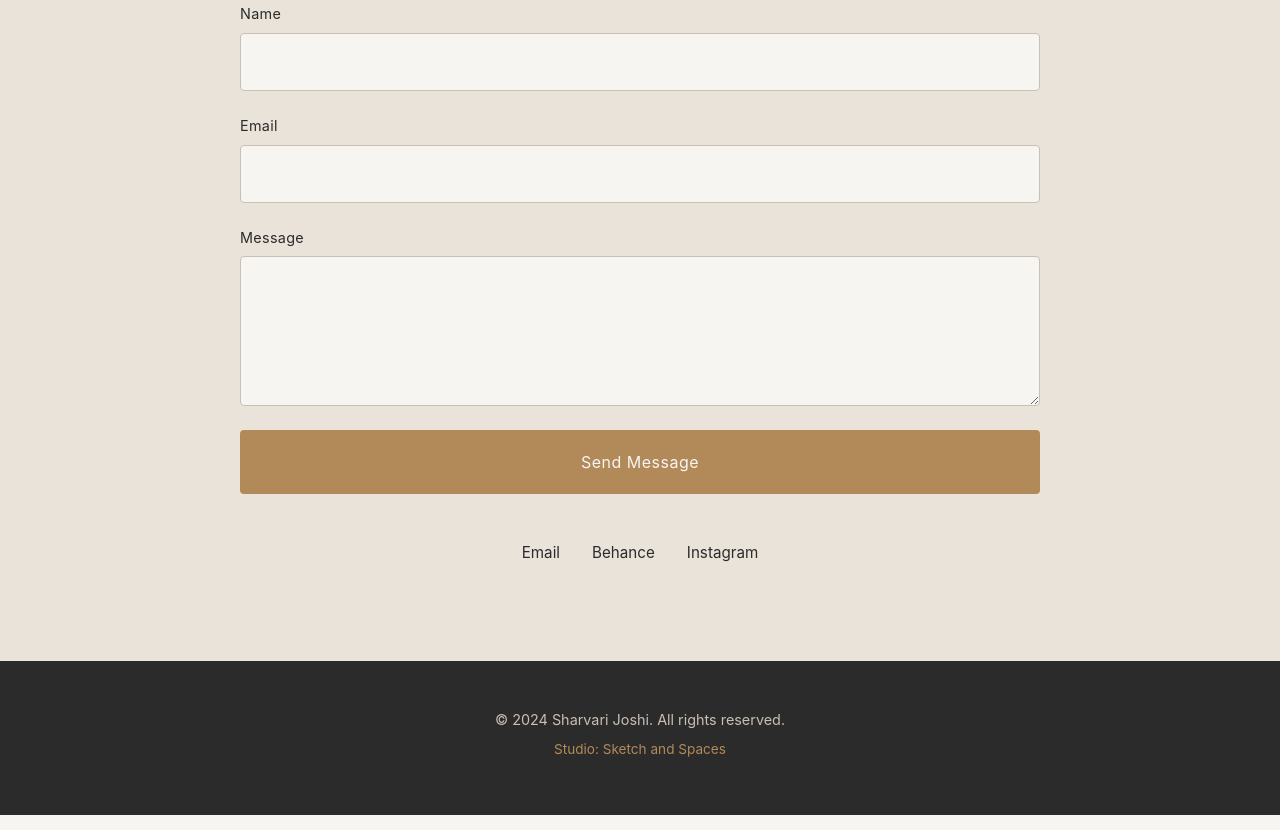
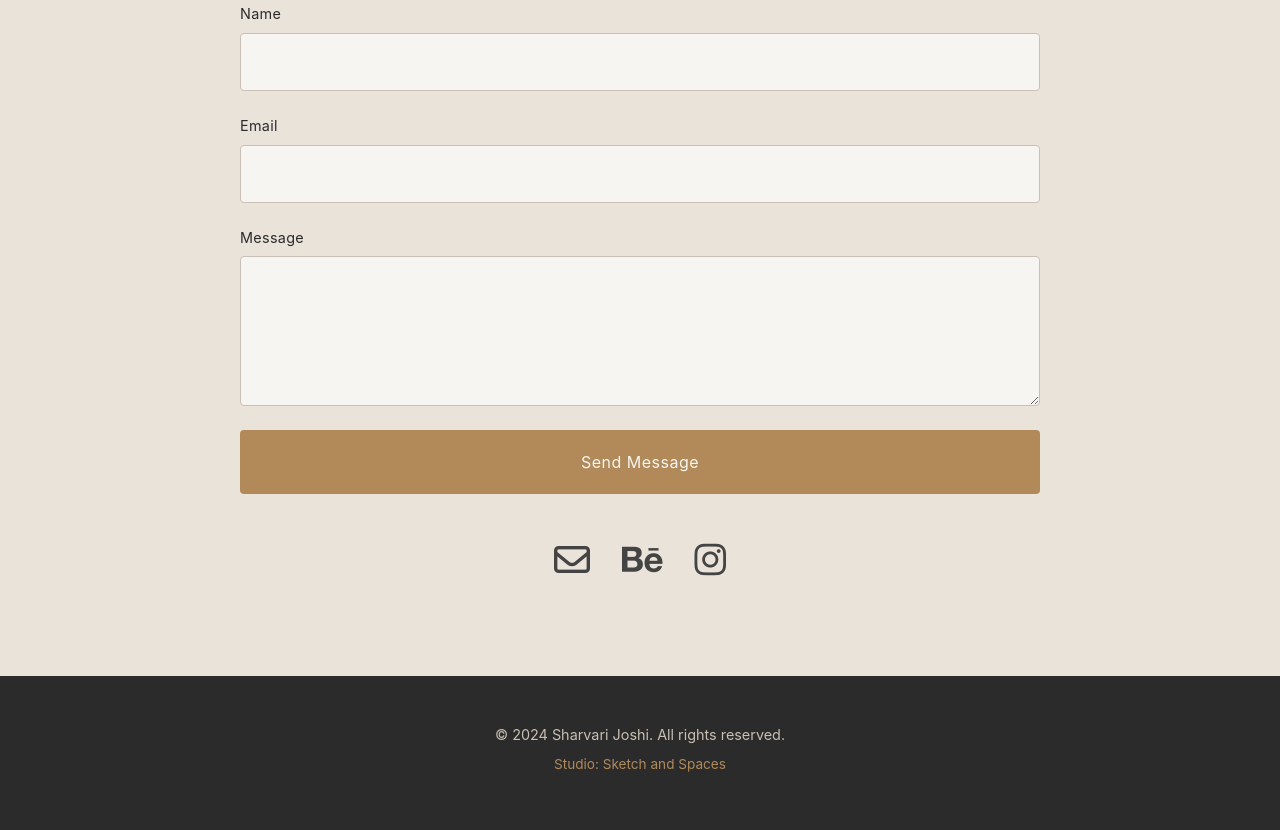
Before and after one commit to yashpathak1903/Sharvari-Portfolio, a plain HTML site: page index.html in a window 1280 px wide. Shown: the part 5417-6247 px from the top of the page. Drawn offline with nearby package versions, Linux system fonts and the light colour scheme.

Commit message:
Icons of Social media added to contact section

```diff
--- a/index.html
+++ b/index.html
@@ -3,6 +3,13 @@
  <head>
   <meta charset="UTF-8">
   <meta name="viewport" content="width=device-width, initial-scale=1.0">
+  <link
+  rel="stylesheet"
+  href="https://cdnjs.cloudflare.com/ajax/libs/font-awesome/6.5.0/css/all.min.css"
+  integrity="sha512-..."
+  crossorigin="anonymous"
+  referrerpolicy="no-referrer"
+/>
   <title>Sharvari Joshi – Interior Designer &amp; Stylist</title>
   <meta name="description" content="Portfolio of Sharvari Joshi, an Interior Designer and Stylist from India specializing in residential, commercial, wellness, and styling projects.">
   <!-- <link rel="stylesheet" href="styles.css"> -->
@@ -873,6 +880,17 @@
     .contact-links a:hover {
       color: #B28A5A;
     }
+
+    .contact-links i {
+  font-size: 36px;   /* increase from 28px → 36px */
+  color: #444;
+  transition: 0.3s ease;
+}
+
+.contact-links i:hover {
+  color: #000;
+  transform: scale(1.25);
+}
 
     /* Footer */
     footer {
@@ -1254,9 +1272,34 @@
       <div class="form-group"><label for="message">Message</label> <textarea id="message" name="message" required></textarea>
       </div><button type="submit" class="submit-btn">Send Message</button>
      </form>
-     <div class="contact-links"><a href="mailto:noctiscreates@gmail.com" id="email-link" target="_blank" rel="noopener noreferrer">Email</a> <a href="https://www.behance.net" target="_blank" rel="noopener noreferrer">Behance</a> <a href="https://www.instagram.com" target="_blank" rel="noopener noreferrer">Instagram</a>
-     </div>
-    </div>
+<div class="contact-links">
+
+  <!-- Email -->
+  <a href="mailto:noctiscreates@gmail.com"
+     target="_blank"
+     rel="noopener noreferrer"
+     class="contact-icon">
+    <i class="fa-regular fa-envelope"></i>
+  </a>
+
+  <!-- Behance -->
+  <a href="https://www.behance.net/sharvarijoshi4"
+     target="_blank"
+     rel="noopener noreferrer"
+     class="contact-icon">
+    <i class="fa-brands fa-behance"></i>
+  </a>
+
+  <!-- Instagram -->
+  <a href="https://www.instagram.com/YOUR_INSTAGRAM_USERNAME"
+     target="_blank"
+     rel="noopener noreferrer"
+     class="contact-icon">
+    <i class="fa-brands fa-instagram"></i>
+  </a>
+
+</div>
+
    </section>
   </div><!-- Project Detail Page (Hidden by default) -->
 <div id="project-detail" class="project-detail">
```
